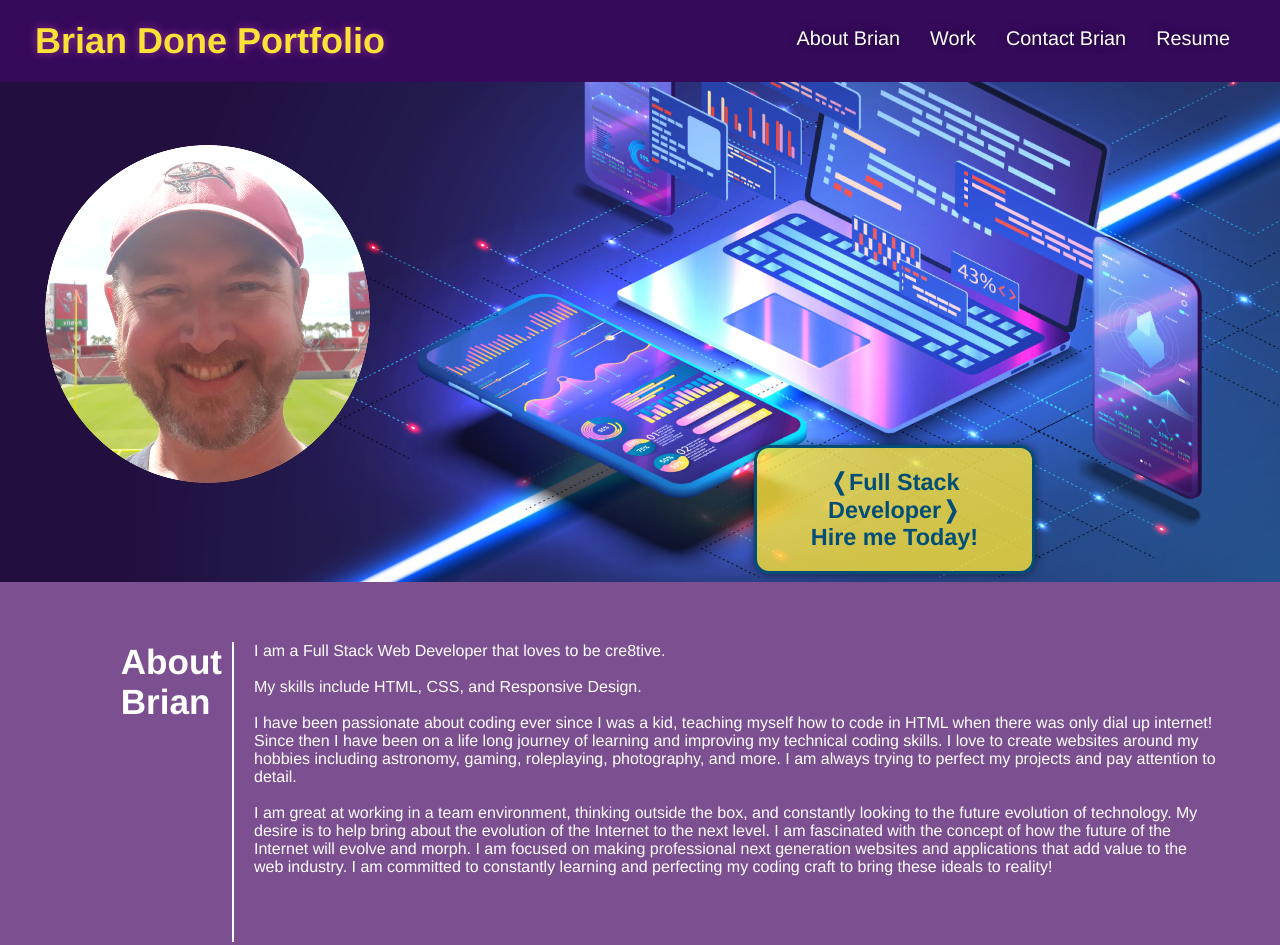
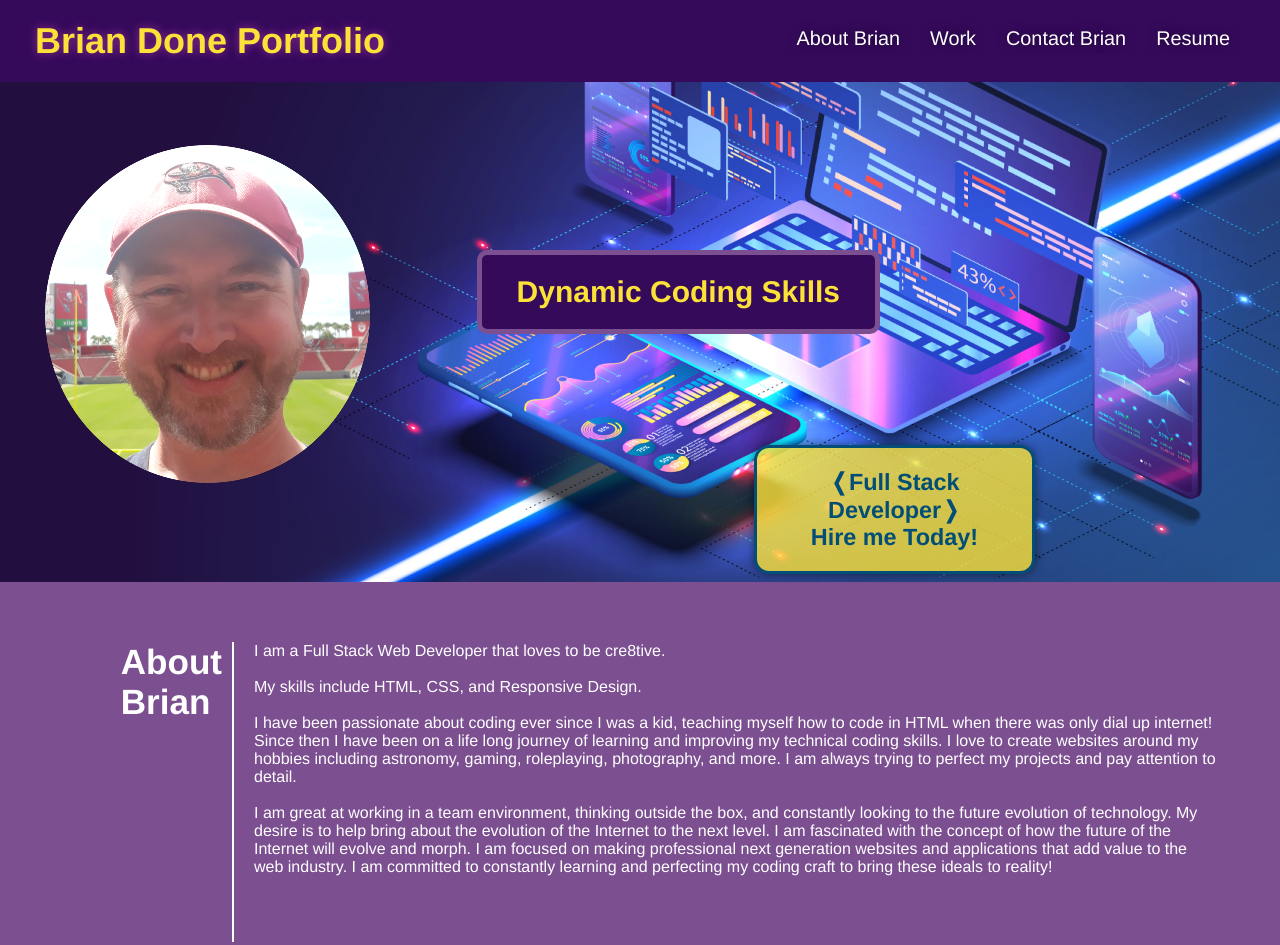
Before and after one commit to bdoneq7/portfolio, a plain HTML site: page index.html in a window 1280 px wide. Shown: the top 945 px of the page. Drawn offline with Linux system fonts and the light colour scheme.

Commit message:
added dynamic div to hero section with js and added resume pdf link

```diff
--- a/assets/css/style.css
+++ b/assets/css/style.css
@@ -18,6 +18,22 @@
 body {
     color: var(--purple-color);
     font-family: Helvetica, Arial, sans-serif;
+}
+
+.slogan {
+    padding: 20px 35px;
+    background-color: var(--darkestpurple-color);
+    color: var(--yellow-color);
+    font-size: 30px;
+    font-weight: bold;
+    text-align: center;
+    display: flex;
+    position: absolute;
+    top: 250px;
+    right: 400px;
+    z-index: 10000;
+    border: 5px solid var(--lightpurple-color);
+    border-radius: 10px;
 }
 
 /* Header Styles */
--- /dev/null
+++ b/assets/js/main.js
@@ -0,0 +1,11 @@
+var body = document.body;
+var header = document.header;
+
+var slogan = function () {
+    var moveTextEl = document.createElement("div");
+    moveTextEl.textContent = "Dynamic Coding Skills";
+    body.appendChild(moveTextEl);
+    moveTextEl.className = "slogan";
+
+}
+setTimeout(slogan, 2000);
--- a/index.html
+++ b/index.html
@@ -155,6 +155,7 @@
         <section class="container-dark" id="resume">
             <div class="detail-title-dark">
                 <h3>Resume</h3>
+                <a href="https://github.com/bdoneq7/portfolio/blob/main/BrianDoneResume.pdf">Download Resume PDF</a>
             </div>
             <div class="detail-dark">
                 <div class="resume-title">
@@ -187,5 +188,6 @@
             <h2>&copy 2021 Brian Done</h2>
         </footer>
         <!-- Footer End -->
+        <script src="./assets/js/main.js"></script>
     </body>
 </html>
```
Also changed, not shown: 1 other file.
